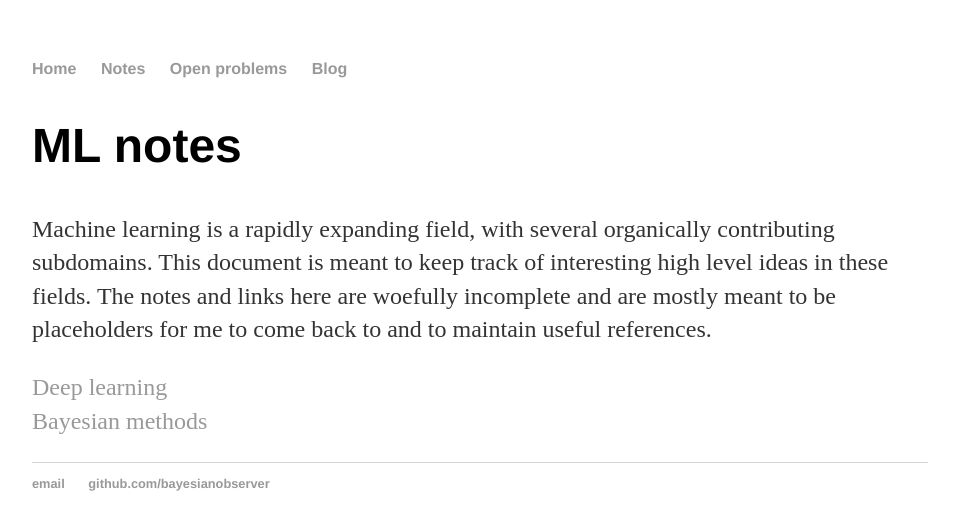
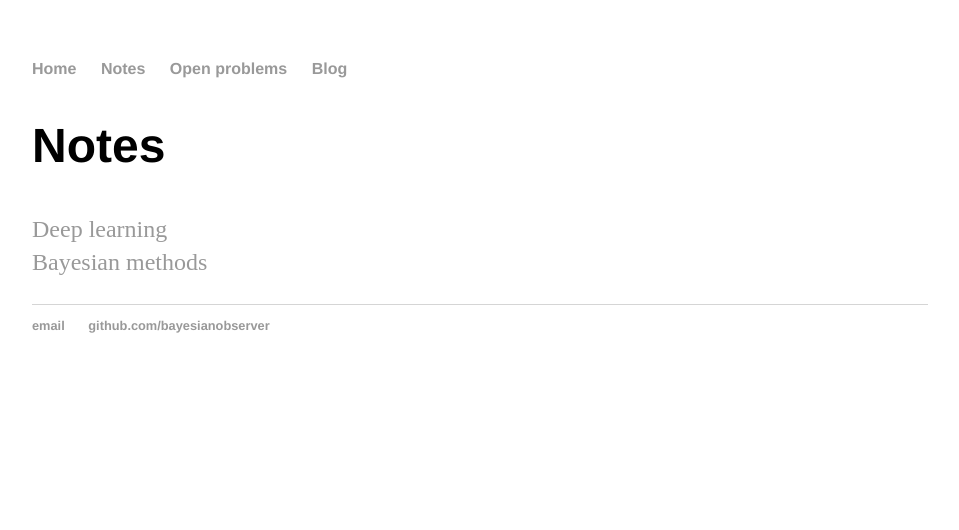
Before and after one commit to bayesianobserver/bayesianobserver.github.io, a Jekyll site: the page built from ml/notes.md, in a window 1280 px wide. Shown: the top 530 px of the page, without its empty margins (160-1119 px from the left). Built offline with Jekyll 4.4.1, drawn with Linux system fonts in a browser that asks for light colours.

Commit message:
Update notes.md

```diff
--- a/ml/notes.md
+++ b/ml/notes.md
@@ -1,11 +1,7 @@
 ---
 layout: page
-title: ML notes
+title: Notes
 ---
-
-<p class="message">
-Machine learning is a rapidly expanding field, with several organically contributing subdomains. This document is meant to keep track of interesting high level ideas in these fields. The notes and links here are woefully incomplete and are mostly meant to be placeholders for me to come back to and to maintain useful references.
-</p>
 
 [Deep learning](/ml/deeplearning)
 [Bayesian methods](/ml/bayesianmethods)
```
